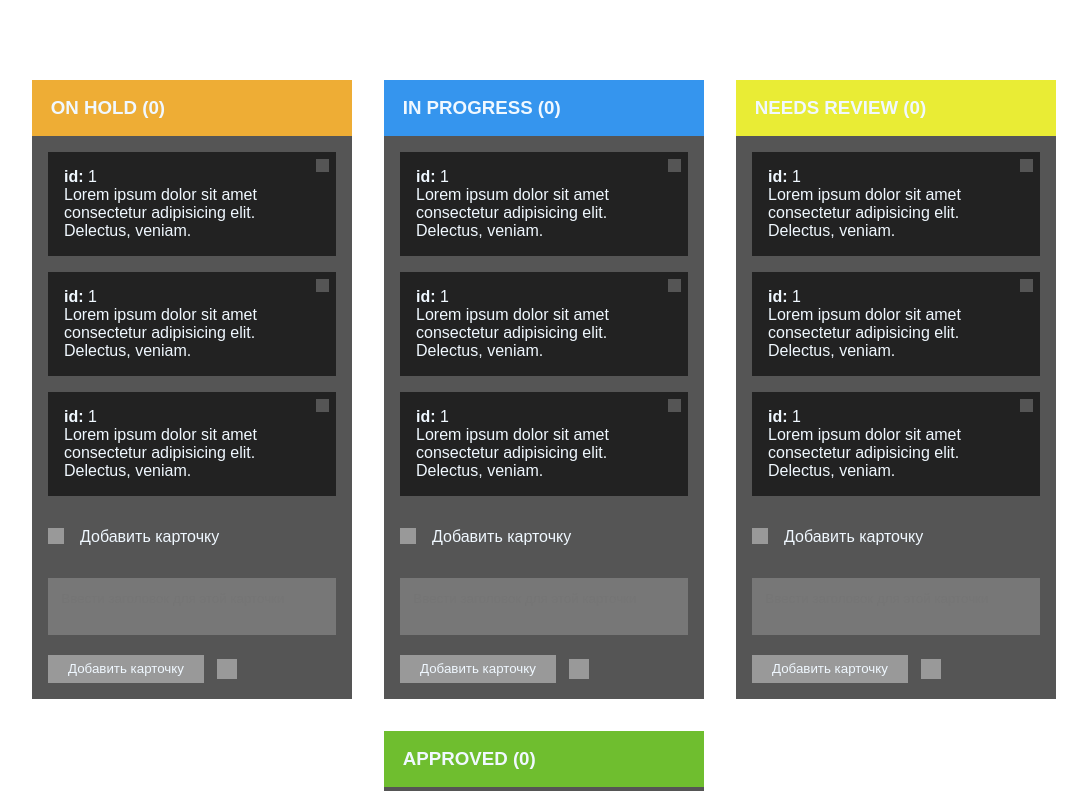
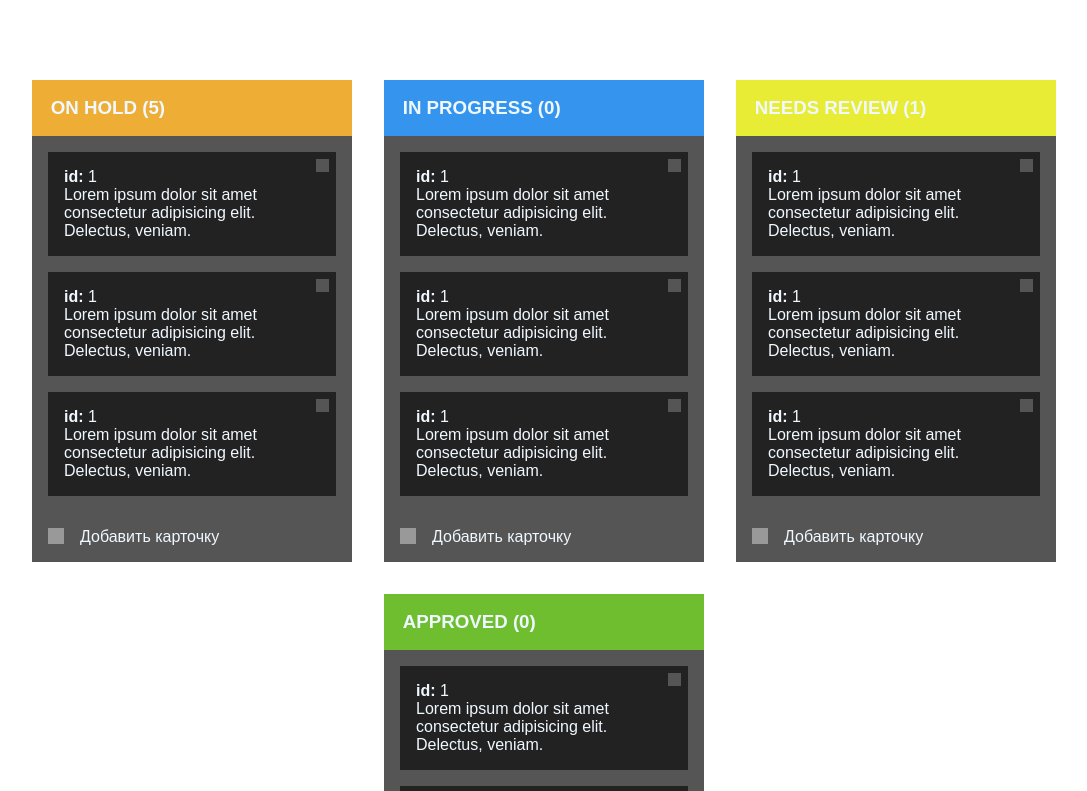
Before and after one commit to zigzar/trello-like, a Nuxt app: page / in a window 1280 px wide. Shown: the top 791 px of the page, without its empty margins (96-1183 px from the left). Built offline with nearby package versions, Linux system fonts and the light colour scheme.

Commit message:
Add quantity getter and card add switcher

```diff
--- a/components/CardInput.vue
+++ b/components/CardInput.vue
@@ -1,5 +1,5 @@
 <template>
-  <div class="card-input">
+  <div class="card-input" v-if="show">
     <textarea
       placeholder="Ввести заголовок для этой карточки"
       name="field"
@@ -7,13 +7,21 @@
     ></textarea>
     <div class="card-input__btns btns">
       <button class="btns__add btn">Добавить карточку</button>
-      <button class="btns__cancel btn"></button>
+      <button class="btns__cancel btn" @click="$emit('hideInput')"></button>
     </div>
   </div>
 </template>
 
 <script>
-export default {}
+export default {
+  props: {
+    show: {
+      type: Boolean,
+      default: false,
+    },
+  },
+  methods: {},
+}
 </script>
 
 <style>
--- a/components/Row.vue
+++ b/components/Row.vue
@@ -1,20 +1,23 @@
 <template>
   <div class="row">
-    <h3 class="row__header" :class="row.class">{{ row.header }} (0)</h3>
+    <h3 class="row__header" :class="row.class">
+      {{ row.header }} ({{ quantity }})
+    </h3>
     <div class="row__body">
       <card-list />
     </div>
-    <div class="row__add-btn btn">
+    <div class="row__add-btn btn" v-if="!inputVisible" @click="showInput">
       <div class="btn__plus"></div>
       <p class="btn__text">Добавить карточку</p>
     </div>
-    <card-input />
+    <card-input :show="inputVisible" @hideInput="hideInput" />
   </div>
 </template>
 
 <script>
 import CardList from '@/components/CardList.vue'
 import CardInput from '@/components/CardInput.vue'
+import { mapState } from 'vuex'
 export default {
   components: {
     CardList,
@@ -30,9 +33,23 @@ export default {
   data() {
     return {
       row: {},
+      quantity: 0,
+      inputVisible: false,
     }
   },
+  methods: {
+    updateQuantity() {
+      this.quantity = this.$store.getters.getQuantity(this.rowNumber)
+    },
+    showInput() {
+      this.inputVisible = true
+    },
+    hideInput() {
+      this.inputVisible = false
+    },
+  },
   mounted() {
+    this.updateQuantity()
     switch (this.rowNumber) {
       case 0:
         this.row = {
--- a/store/index.js
+++ b/store/index.js
@@ -39,8 +39,14 @@ export const state = () => ({
       text: 'Create Vuex storage',
     },
   ],
-  rowQuantity: [0, 0, 0, 0],
+  rowQuantity: [5, 0, 1, 0],
 })
+
+export const getters = {
+  getQuantity: (state) => (row) => {
+    return state.rowQuantity[row]
+  },
+}
 
 export const mutations = {
   setCards(store, payload) {
@@ -63,4 +69,7 @@ export const actions = {
     })
     commit('setRowQuantity', quantityArr)
   },
+  getQuantity({ state }, row) {
+    return state.rowQuantity[row]
+  },
 }
```
